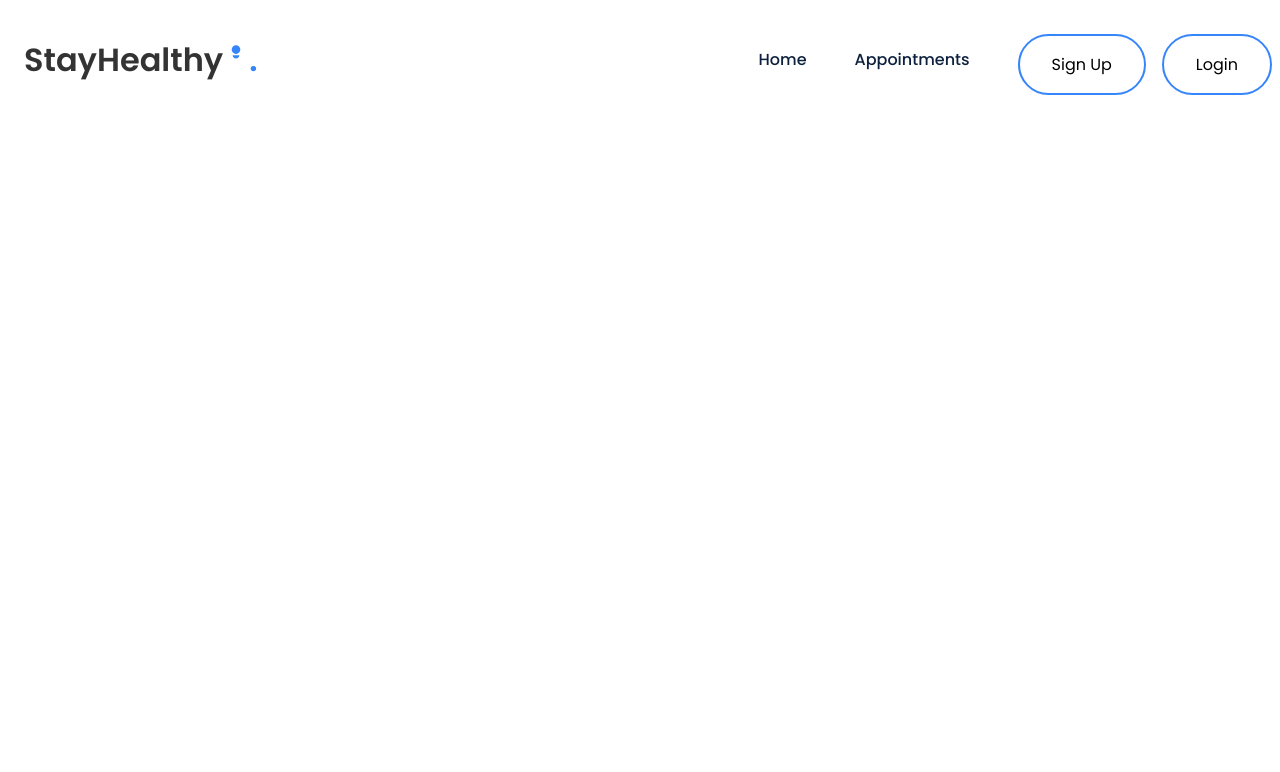
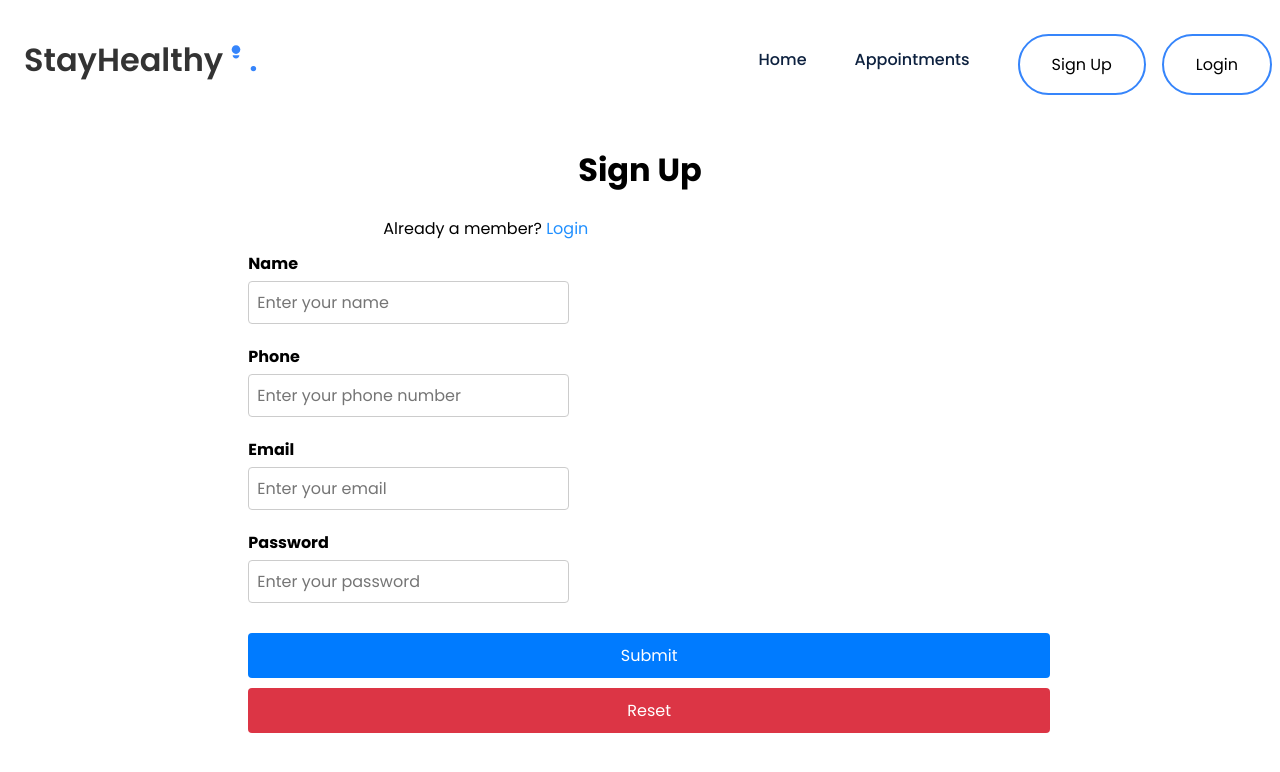
Before and after one commit to samiaahmed21/med_app, a React (Create React App) app: page /signup in a window 1280 px wide. Shown: the top 772 px of the page. Built offline with nearby package versions, Linux system fonts and the light colour scheme.

Commit message:
Convert Sign Up and Login pages to React components with routing

```diff
--- a/src/App.js
+++ b/src/App.js
@@ -1,28 +1,22 @@
-// Import necessary modules from React library
 import React from 'react';
+import { BrowserRouter, Routes, Route } from 'react-router-dom';
+import Navbar from './Components/Navbar/Navbar';
+import Landing_page from './Components/Landing_Page/Landing_page';
+import Sign_Up from './Components/Sign_Up/Sign_Up';
+import Login from './Components/Login/Login';
 
-// Import components for routing from react-router-dom library
-import { BrowserRouter, Routes, Route } from "react-router-dom";
-
-// Import custom Navbar component
-import Navbar from './Components/Navbar/Navbar';
-import Landing_page from './Components/Landing_Page/Landing_page'; // Fixed import
-
-// Function component for the main App
 function App() {
   return (
-    <div className="App">
     <BrowserRouter>
       <Navbar />
 
       <Routes>
-          {/* Route for the landing page */}
         <Route path="/" element={<Landing_page />} />
+        <Route path="/signup" element={<Sign_Up />} />
+        <Route path="/login" element={<Login />} />
       </Routes>
     </BrowserRouter>
-    </div>
   );
 }
 
-// Export the App component as the default export
 export default App;
--- a/src/Components/Login/Login.js
+++ b/src/Components/Login/Login.js
@@ -0,0 +1,96 @@
+import React, { useState } from "react";
+import { Link } from "react-router-dom";
+import "./Login.css";
+
+const Login = () => {
+  const [formData, setFormData] = useState({
+    email: "",
+    password: "",
+  });
+
+  const handleChange = (e) => {
+    setFormData({ ...formData, [e.target.name]: e.target.value });
+  };
+
+  const handleSubmit = (e) => {
+    e.preventDefault();
+
+    if (!formData.email || !formData.password) {
+      alert("Both email and password are required!");
+      return;
+    }
+
+    alert("Login Successful!");
+    // TODO: Add backend API call here
+  };
+
+  return (
+    <div className="container">
+      <div className="login-grid">
+        <div className="login-text">
+          <h2>Login</h2>
+        </div>
+
+        <div className="login-text">
+          Are you a new member?{" "}
+          <Link to="/signup" style={{ color: "#2190FF" }}>
+            Sign Up Here
+          </Link>
+        </div>
+        <br />
+
+        <div className="login-form">
+          <form onSubmit={handleSubmit}>
+            <div className="form-group">
+              <label htmlFor="email">Email</label>
+              <input
+                type="email"
+                name="email"
+                id="email"
+                className="form-control"
+                placeholder="Enter your email"
+                value={formData.email}
+                onChange={handleChange}
+                required
+              />
+            </div>
+
+            <div className="form-group">
+              <label htmlFor="password">Password</label>
+              <input
+                type="password"
+                name="password"
+                id="password"
+                className="form-control"
+                placeholder="Enter your password"
+                value={formData.password}
+                onChange={handleChange}
+                required
+              />
+            </div>
+
+            <div className="btn-group">
+              <button
+                type="submit"
+                className="btn btn-primary mb-2 mr-1 waves-effect waves-light"
+              >
+                Login
+              </button>
+              <button
+                type="reset"
+                className="btn btn-danger mb-2 waves-effect waves-light"
+              >
+                Reset
+              </button>
+            </div>
+            <br />
+
+            <div className="login-text">Forgot Password?</div>
+          </form>
+        </div>
+      </div>
+    </div>
+  );
+};
+
+export default Login;
--- a/src/Components/Navbar/Navbar.js
+++ b/src/Components/Navbar/Navbar.js
@@ -1,5 +1,7 @@
 import React, { useState } from 'react';
+import { Link } from 'react-router-dom';
 import './Navbar.css';
+
 const Navbar = () => {
   const [menuActive, setMenuActive] = useState(false);
 
@@ -11,7 +13,7 @@
     <nav>
       {/* Logo section */}
       <div className="nav__logo">
-        <a href="../Landing_Page/LandingPage.html">
+        <Link to="/">
           StayHealthy
           <svg
             xmlns="http://www.w3.org/2000/svg"
@@ -28,7 +30,7 @@
               </g>
             </g>
           </svg>
-        </a>
+        </Link>
         <span>.</span>
       </div>
 
@@ -40,20 +42,20 @@
       {/* Navigation links */}
       <ul className={`nav__links ${menuActive ? 'active' : ''}`}>
         <li className="link">
-          <a href="../Landing_Page/LandingPage.html">Home</a>
+          <Link to="/">Home</Link>
         </li>
         <li className="link">
-          <a href="#">Appointments</a>
+          <Link to="#">Appointments</Link>
         </li>
         <li className="link">
-          <a href="../Sign_Up/Sign_Up.html">
+          <Link to="/signup">
             <button className="btn1">Sign Up</button>
-          </a>
+          </Link>
         </li>
         <li className="link">
-          <a href="../Login/Login.html">
+          <Link to="/login">
             <button className="btn1">Login</button>
-          </a>
+          </Link>
         </li>
       </ul>
     </nav>
--- a/src/Components/Sign_Up/Sign_Up.js
+++ b/src/Components/Sign_Up/Sign_Up.js
@@ -0,0 +1,116 @@
+import React, { useState } from "react";
+import { Link } from "react-router-dom";
+import "./Sign_Up.css";
+
+const Sign_Up = () => {
+  const [formData, setFormData] = useState({
+    name: "",
+    phone: "",
+    email: "",
+    password: "",
+  });
+
+  const handleChange = (e) => {
+    setFormData({ ...formData, [e.target.name]: e.target.value });
+  };
+
+  const handleSubmit = (e) => {
+    e.preventDefault();
+
+    if (!formData.name || !formData.phone || !formData.email || !formData.password) {
+      alert("All fields are required!");
+      return;
+    }
+
+    if (!/^\d{10}$/.test(formData.phone)) {
+      alert("Phone number must be 10 digits!");
+      return;
+    }
+
+    alert("Sign Up Successful!");
+    // TODO: Add backend API call here
+  };
+
+  return (
+    <div className="container" style={{ marginTop: "5%" }}>
+      <div className="signup-grid">
+        <div className="signup-text">
+          <h1>Sign Up</h1>
+        </div>
+        <div className="signup-text1" style={{ textAlign: "left" }}>
+          Already a member? <Link to="/login" style={{ color: "#2190FF" }}>Login</Link>
+        </div>
+        <div className="signup-form">
+          <form onSubmit={handleSubmit}>
+            <div className="form-group">
+              <label htmlFor="name">Name</label>
+              <input
+                type="text"
+                name="name"
+                id="name"
+                required
+                className="form-control"
+                placeholder="Enter your name"
+                value={formData.name}
+                onChange={handleChange}
+              />
+            </div>
+
+            <div className="form-group">
+              <label htmlFor="phone">Phone</label>
+              <input
+                type="tel"
+                name="phone"
+                id="phone"
+                required
+                className="form-control"
+                placeholder="Enter your phone number"
+                value={formData.phone}
+                onChange={handleChange}
+              />
+            </div>
+
+            <div className="form-group">
+              <label htmlFor="email">Email</label>
+              <input
+                type="email"
+                name="email"
+                id="email"
+                required
+                className="form-control"
+                placeholder="Enter your email"
+                value={formData.email}
+                onChange={handleChange}
+              />
+            </div>
+
+            <div className="form-group">
+              <label htmlFor="password">Password</label>
+              <input
+                type="password"
+                name="password"
+                id="password"
+                required
+                className="form-control"
+                placeholder="Enter your password"
+                value={formData.password}
+                onChange={handleChange}
+              />
+            </div>
+
+            <div className="btn-group">
+              <button type="submit" className="btn btn-primary mb-2 mr-1 waves-effect waves-light">
+                Submit
+              </button>
+              <button type="reset" className="btn btn-danger mb-2 waves-effect waves-light">
+                Reset
+              </button>
+            </div>
+          </form>
+        </div>
+      </div>
+    </div>
+  );
+};
+
+export default Sign_Up;
```
Lines whose indentation alone changed are shown as unchanged.
